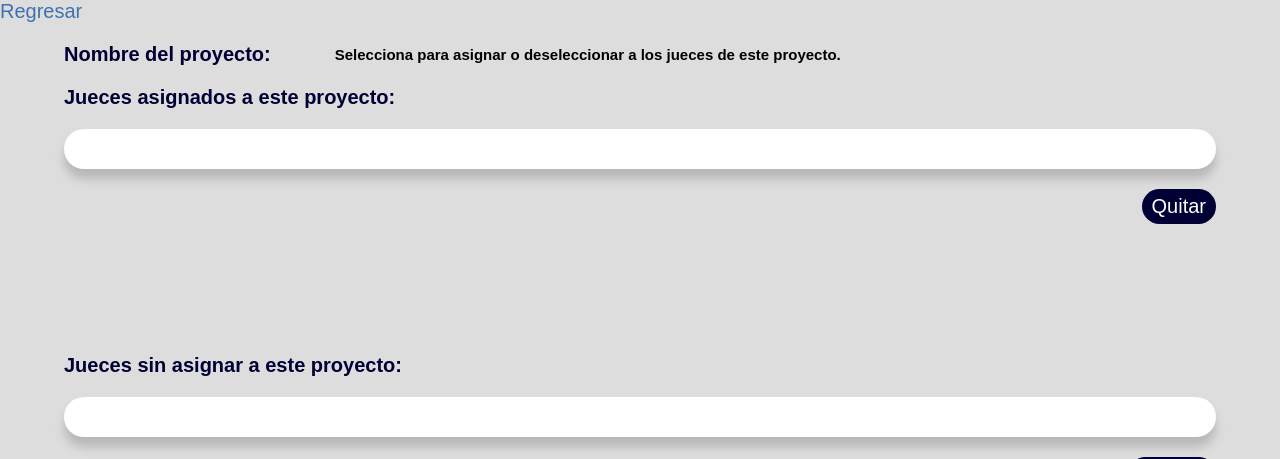
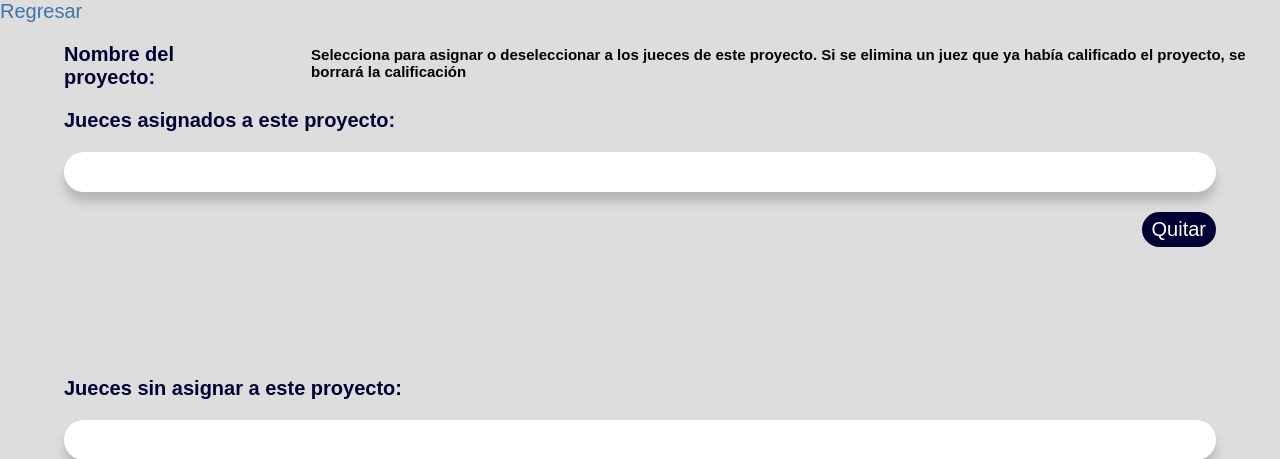
Before and after one commit to OshkarVTec/ExpoIngenieriasWeb, a PHP site: page /ver_jueces.php?id_proyecto=1 in a window 1280 px wide. Shown: the part 80-539 px from the top of the page. Run offline with PHP 8.4, Linux system fonts and the light colour scheme; the visitor is signed in with stand-in values (Sample User, id 1); data that the repository does not hold is empty; some web fonts are replaced.

Commit message:
Mensaje de advertencia

```diff
--- a/ver_jueces.php
+++ b/ver_jueces.php
@@ -59,7 +59,7 @@ include 'database.php';
   echo '<h1 class="label">Nombre del proyecto: ' . $nombre . '</h1>';
 
   echo '<h5 id="texto-instruciones">';
-  echo 'Selecciona para asignar o deseleccionar a los jueces de este proyecto.';
+  echo 'Selecciona para asignar o deseleccionar a los jueces de este proyecto. Si se elimina un juez que ya había calificado el proyecto, se borrará la calificación';
   echo '</h5>';
   echo '</div>';
 
```
